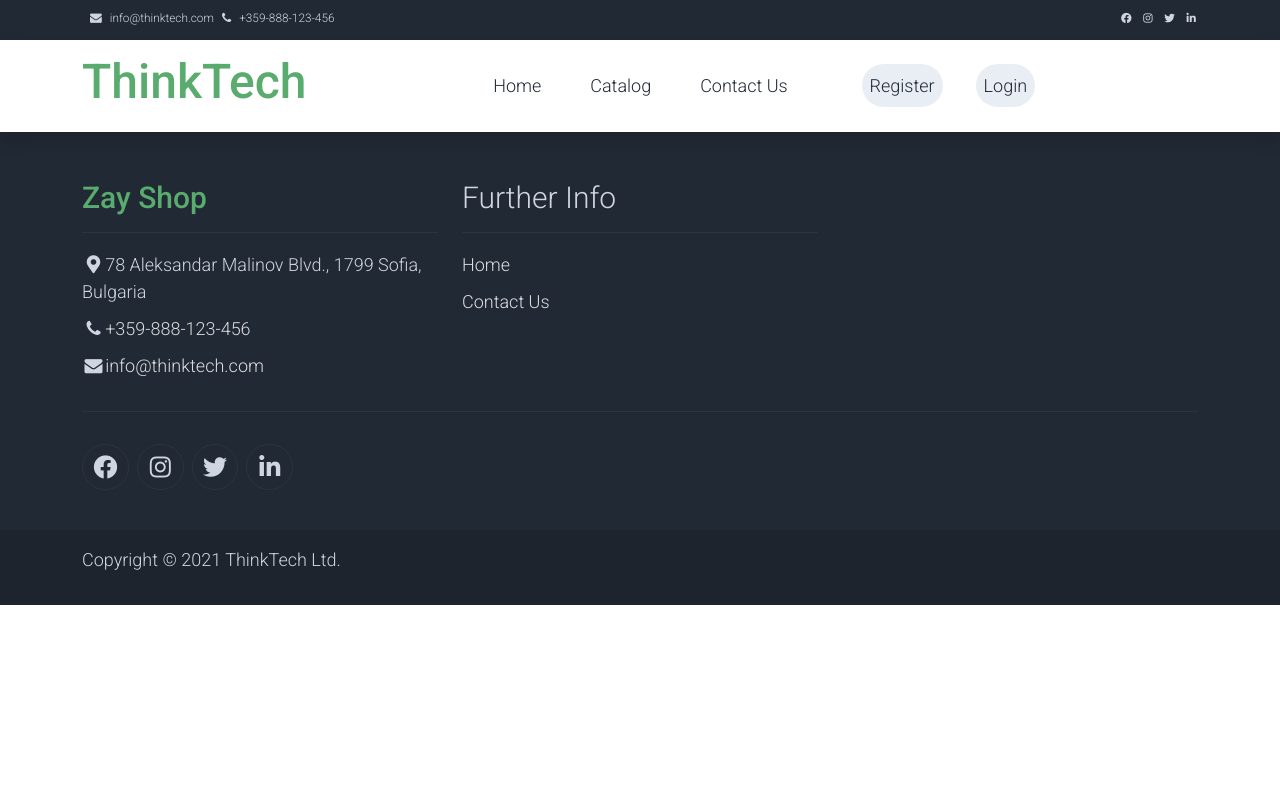
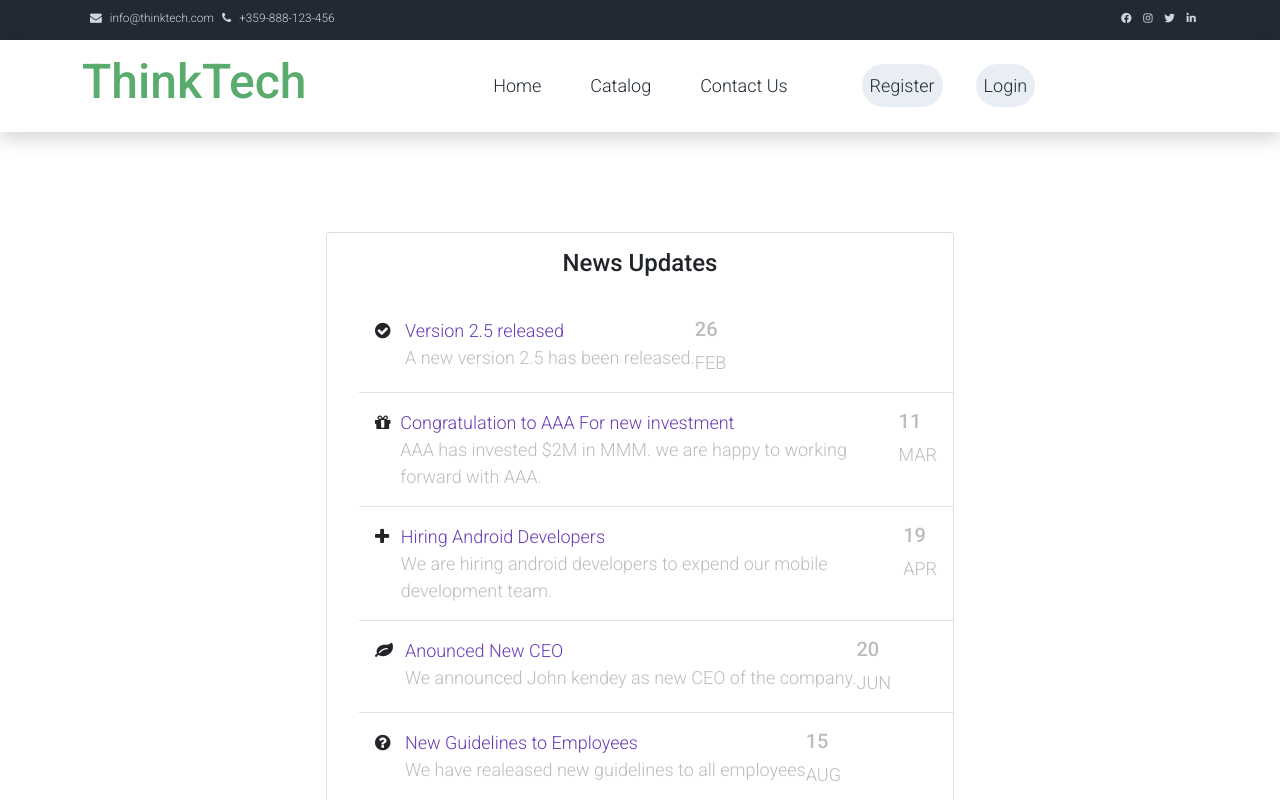
Before and after one commit to Dimitar-Stoimenov/react-softuni-project, a React (Create React App) app: page /my-orders in a window 1280 px wide. Shown: the top 800 px of the page. Built offline with nearby package versions, Linux system fonts and the light colour scheme.

Commit message:
add myOrders component

```diff
--- a/src/App.js
+++ b/src/App.js
@@ -22,6 +22,7 @@ import NavigationBar from "./components/NavigationBar/NavigationBar";
 import MostPopularProducts from "./components/MostPopularProducts/MostPopularProducts";
 import MainPicture from "./components/MainPicture/MainPicture";
 import MyProducts from "./components/MyProducts/MyProducts";
+import MyOrders from "./components/MyOrders/MyOrders";
 import Categories from "./components/Categories/Categories";
 import Contact from "./components/Contact/Contact";
 import MessageReceived from "./components/Contact/MessageReceived/MessageReceived";
@@ -108,6 +109,7 @@ function App() {
 						<Route path="/catalog/:itemId/edit" element={<Edit />} />
 						<Route path="/create" element={<Create />} />
 						<Route path="/my-products" element={<MyProducts />} />
+						<Route path="/my-orders" element={<MyOrders />} />
 						<Route path="/checkout" element={<Checkout />} />
 						<Route path="/order-complete" element={<CheckoutSuccessful />} />
 						<Route path="/contact" element={<Contact />} />
--- /dev/null
+++ b/src/components/MyOrders/MyOrders.css
@@ -0,0 +1,26 @@
+ .mt-100 {
+     margin-top: 100px
+ }
+
+ .mb-100 {
+     margin-bottom: 100px
+ }
+
+ ul.list-style-none li {
+     list-style: none
+ }
+
+ ul.list-style-none li a {
+     color: #673AB7;
+     padding: 8px 0px;
+     display: block;
+     text-decoration: none
+ }
+
+ .m-t-5 {
+     margin-top: 5px
+ }
+
+ .w-30px {
+     width: 30px
+ }
--- /dev/null
+++ b/src/components/MyOrders/MyOrders.js
@@ -0,0 +1,67 @@
+import "./MyOrders.css";
+
+const MyOrders = () => {
+    return (
+        <div className="row d-flex justify-content-center mt-100 mb-100">
+            <div className="col-lg-6">
+                <div className="card">
+                    <div className="card-body text-center">
+                        <h4 className="card-title m-b-0">News Updates</h4>
+                    </div>
+                    <ul className="list-style-none">
+                        <li className="d-flex no-block card-body"> <i className="fa fa-check-circle w-30px m-t-5"></i>
+                            <div> <a href="#" className="m-b-0 font-medium p-0" data-abc="true">Version 2.5 released</a> <span className="text-muted">A new version 2.5 has been released. </span> </div>
+                            <div className="ml-auto">
+                                <div className="tetx-right">
+                                    <h5 className="text-muted m-b-0">26</h5> <span className="text-muted font-16">FEB</span>
+                                </div>
+                            </div>
+                        </li>
+                        <li className="d-flex no-block card-body border-top"> <i className="fa fa-gift w-30px m-t-5"></i>
+                            <div> <a href="#" className="m-b-0 font-medium p-0" data-abc="true">Congratulation to AAA For new investment</a> <span className="text-muted">AAA has invested $2M in MMM. we are happy to working forward with AAA.</span> </div>
+                            <div className="ml-auto">
+                                <div className="tetx-right">
+                                    <h5 className="text-muted m-b-0">11</h5> <span className="text-muted font-16">MAR</span>
+                                </div>
+                            </div>
+                        </li>
+                        <li className="d-flex no-block card-body border-top"> <i className="fa fa-plus w-30px m-t-5"></i>
+                            <div> <a href="#" className="m-b-0 font-medium p-0" data-abc="true">Hiring Android Developers</a> <span className="text-muted">We are hiring android developers to expend our mobile development team.</span> </div>
+                            <div className="ml-auto">
+                                <div className="tetx-right">
+                                    <h5 className="text-muted m-b-0">19</h5> <span className="text-muted font-16">APR</span>
+                                </div>
+                            </div>
+                        </li>
+                        <li className="d-flex no-block card-body border-top"> <i className="fa fa-leaf w-30px m-t-5"></i>
+                            <div> <a href="#" className="m-b-0 font-medium p-0" data-abc="true">Anounced New CEO</a> <span className="text-muted">We announced John kendey as new CEO of the company.</span> </div>
+                            <div className="ml-auto">
+                                <div className="tetx-right">
+                                    <h5 className="text-muted m-b-0">20</h5> <span className="text-muted font-16">JUN</span>
+                                </div>
+                            </div>
+                        </li>
+                        <li className="d-flex no-block card-body border-top"> <i className="fa fa-question-circle w-30px m-t-5"></i>
+                            <div> <a href="#" className="m-b-0 font-medium p-0" data-abc="true">New Guidelines to Employees</a> <span className="text-muted">We have realeased new guidelines to all employees</span> </div>
+                            <div className="ml-auto">
+                                <div className="tetx-right">
+                                    <h5 className="text-muted m-b-0">15</h5> <span className="text-muted font-16">AUG</span>
+                                </div>
+                            </div>
+                        </li>
+                        <li className="d-flex no-block card-body border-top"> <i className="fa fa-plus w-30px m-t-5"></i>
+                            <div> <a href="#" className="m-b-0 font-medium p-0" data-abc="true">Android App version 5.1 released</a> <span className="text-muted">We have realeased android app version 5.1. update now.</span> </div>
+                            <div className="ml-auto">
+                                <div className="tetx-right">
+                                    <h5 className="text-muted m-b-0">19</h5> <span className="text-muted font-16">OCT</span>
+                                </div>
+                            </div>
+                        </li>
+                    </ul>
+                </div>
+            </div>
+        </div>
+    );
+}
+
+export default MyOrders;
--- a/src/services/orderService.js
+++ b/src/services/orderService.js
@@ -12,8 +12,6 @@ export async function create(userId, itemList, price, token) {
 
     return await errorCheck(res);
 }
-
-
 
 async function errorCheck(response) {
     try {
```
